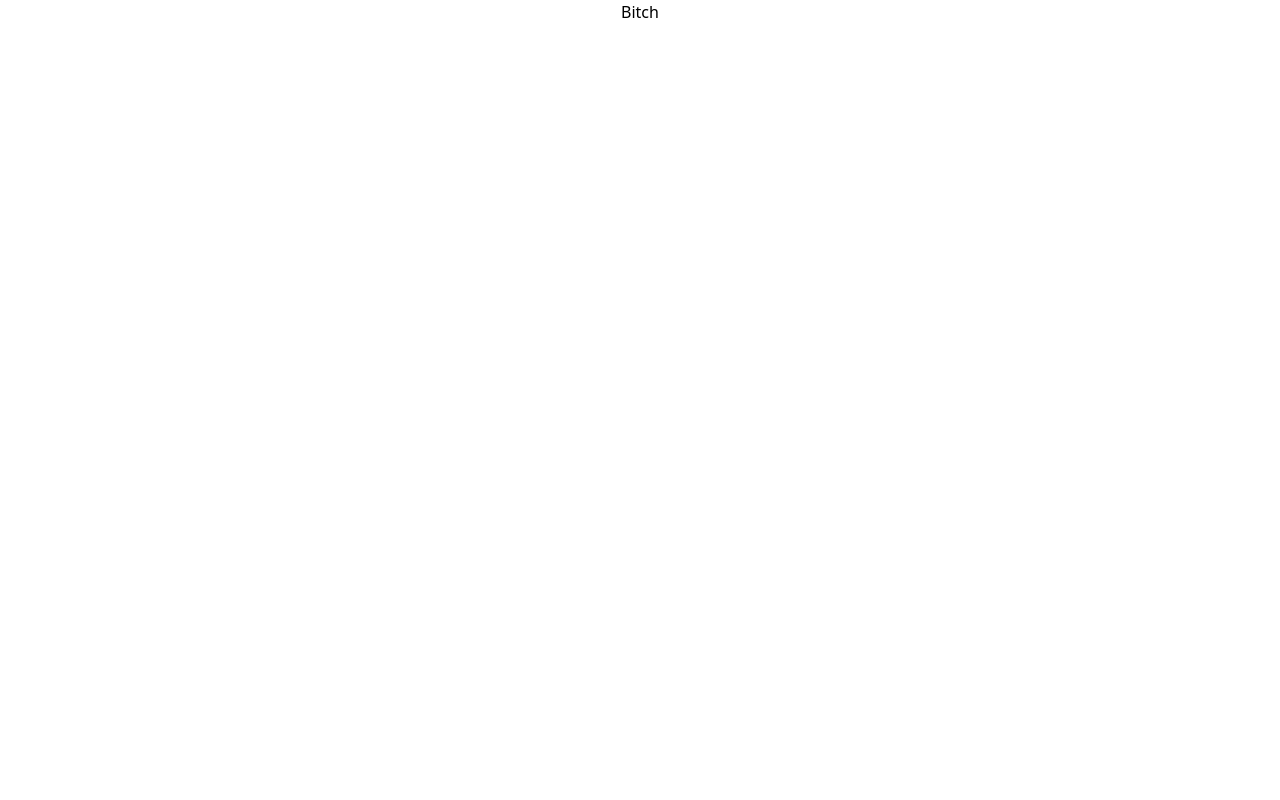
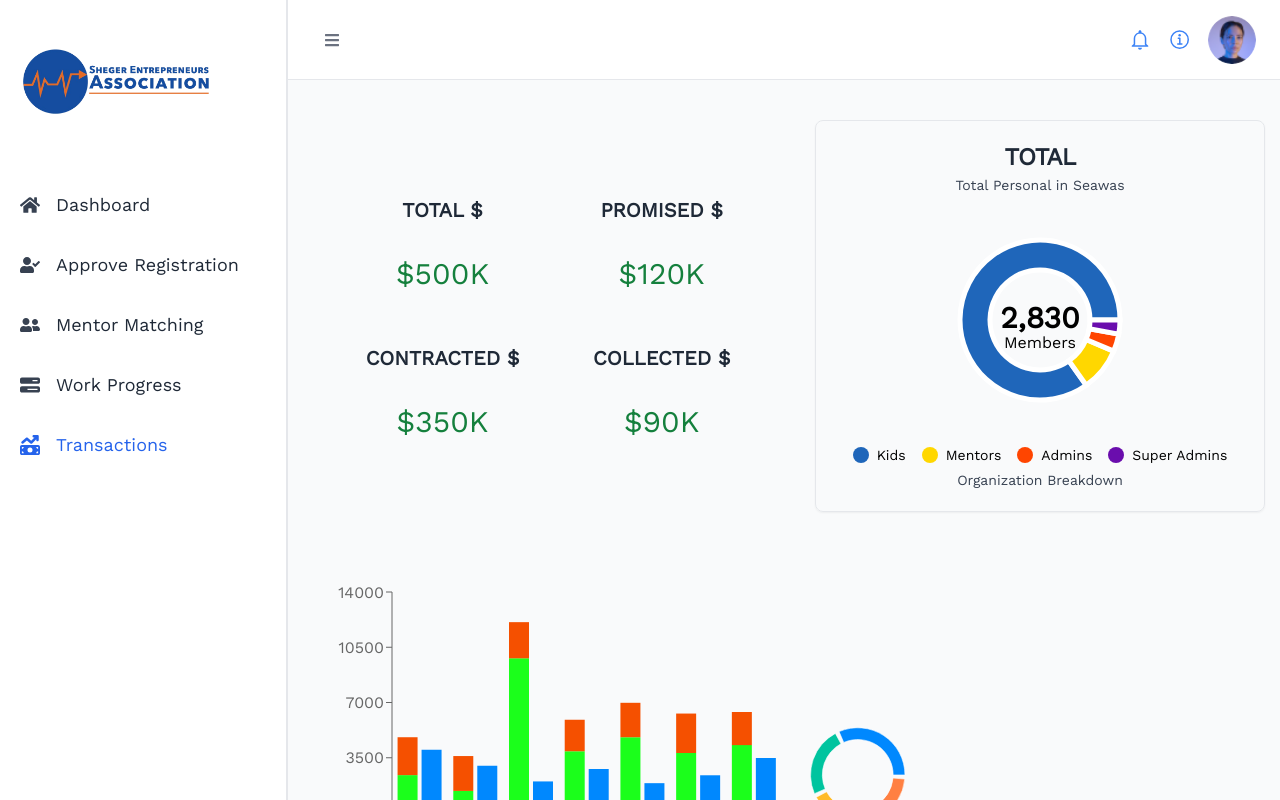
Before and after one commit to MillionTenkir/seawas-next, a Next.js app: page /transactions in a window 1280 px wide. Before the commit this address had no page. Built offline with nearby package versions, Linux system fonts and the light colour scheme.

Commit message:
Admin page progress

```diff
--- /dev/null
+++ b/app/(home)/transactions/page.tsx
@@ -0,0 +1,68 @@
+import MoneyBarChart from "@/components/MoneyBarChart";
+import MoneyPieChart from "@/components/MoneyPieChart";
+import AdminPieChart from "@/components/PieChartGraph";
+import React from "react";
+
+const page = () => {
+  return (
+    <>
+      <section className="w-full flex justify-center items-center flex-col py-10 px-6">
+        <div className="grid grid-cols-1 md:grid-cols-2">
+          <div className="flex flex-row justify-evenly items-center gap-5">
+            <div className="flex flex-col gap-5">
+              <div>
+                <h1 className="uppercase font-work-sans font-semibold text-gray-800 sm:text-[20px] sm:leading-[64px] text-[10px] leading-[46px] text-center">
+                  Total $
+                </h1>
+                <h1 className="uppercase font-work-sans font-medium text-green-700 sm:text-[30px] sm:leading-[64px] text-[10px] leading-[46px] text-center">
+                  $500K
+                </h1>
+              </div>
+              <div>
+                <h1 className="uppercase font-work-sans font-semibold text-gray-800 sm:text-[20px] sm:leading-[64px] text-[10px] leading-[46px] text-center">
+                  Contracted $
+                </h1>
+                <h1 className="uppercase font-work-sans font-medium text-green-700 sm:text-[30px] sm:leading-[64px] text-[10px] leading-[46px] text-center">
+                  $350K
+                </h1>
+              </div>
+            </div>
+            <div className="flex flex-col  gap-5">
+              <div>
+                <h1 className="uppercase font-work-sans font-semibold text-gray-800 sm:text-[20px] sm:leading-[64px] text-[10px] leading-[46px] text-center">
+                  Promised $
+                </h1>
+                <h1 className="uppercase font-work-sans font-medium text-green-700 sm:text-[30px] sm:leading-[64px] text-[10px] leading-[46px] text-center">
+                  $120K
+                </h1>
+              </div>
+              <div>
+                <h1 className="uppercase font-work-sans font-semibold text-gray-800 sm:text-[20px] sm:leading-[64px] text-[10px] leading-[46px] text-center">
+                  Collected $
+                </h1>
+                <h1 className="uppercase font-work-sans font-medium text-green-700 sm:text-[30px] sm:leading-[64px] text-[10px] leading-[46px] text-center">
+                  $90K
+                </h1>
+              </div>
+            </div>
+          </div>
+          <div className="flex justify-center items-center ml-10">
+            <AdminPieChart />
+          </div>
+        </div>
+      </section>
+      <section className="w-full flex justify-center items-center flex-col py-5 px-6">
+        <div className="grid grid-cols-1 md:grid-cols-2">
+          <div>
+            <MoneyBarChart />
+          </div>
+          <div>
+            <MoneyPieChart />
+          </div>
+        </div>
+      </section>
+    </>
+  );
+};
+
+export default page;
--- /dev/null
+++ b/app/(home)/workprogress/page.tsx
@@ -0,0 +1,7 @@
+import React from "react";
+
+const page = () => {
+  return <div>Work Progress</div>;
+};
+
+export default page;
--- /dev/null
+++ b/components/MoneyBarChart.tsx
@@ -0,0 +1,85 @@
+"use client";
+import React from "react";
+import {
+  BarChart,
+  Bar,
+  XAxis,
+  YAxis,
+  CartesianGrid,
+  Tooltip,
+  Legend,
+  ResponsiveContainer,
+} from "recharts";
+
+const MoneyBarChart = () => {
+  const data = [
+    {
+      name: "Jan",
+      Total: 4000,
+      "In Hands": 2400,
+      Dispursed: 2400,
+    },
+    {
+      name: "Feb",
+      Total: 3000,
+      "In Hands": 1398,
+      Dispursed: 2210,
+    },
+    {
+      name: "March",
+      Total: 2000,
+      "In Hands": 9800,
+      Dispursed: 2290,
+    },
+    {
+      name: "Apr",
+      Total: 2780,
+      "In Hands": 3908,
+      Dispursed: 2000,
+    },
+    {
+      name: "May",
+      Total: 1890,
+      "In Hands": 4800,
+      Dispursed: 2181,
+    },
+    {
+      name: "Jun",
+      Total: 2390,
+      "In Hands": 3800,
+      Dispursed: 2500,
+    },
+    {
+      name: "Jul",
+      Total: 3490,
+      "In Hands": 4300,
+      Dispursed: 2100,
+    },
+  ];
+  return (
+    <div className="text-gray-800">
+      <BarChart
+        width={500}
+        height={300}
+        data={data}
+        margin={{
+          top: 20,
+          right: 30,
+          left: 20,
+          bottom: 5,
+        }}
+      >
+        {/* <CartesianGrid strokeDasharray="3 3" /> */}
+        <XAxis dataKey="name" />
+        <YAxis />
+        <Tooltip />
+        <Legend />
+        <Bar dataKey="In Hands" stackId="a" fill="#1bff1b" />
+        <Bar dataKey="Dispursed" stackId="a" fill="#f55000" />
+        <Bar dataKey="Total" fill="#0088FE" />
+      </BarChart>
+    </div>
+  );
+};
+
+export default MoneyBarChart;
--- /dev/null
+++ b/components/MoneyPieChart.tsx
@@ -0,0 +1,52 @@
+"use client";
+import React from "react";
+import { PieChart, Pie, Sector, Cell, ResponsiveContainer } from "recharts";
+
+const data = [
+  { name: "Group A", value: 400 },
+  { name: "Group B", value: 300 },
+  { name: "Group C", value: 300 },
+  { name: "Group D", value: 200 },
+];
+const COLORS = ["#0088FE", "#00C49F", "#FFBB28", "#FF8042"];
+
+const MoneyPieChart = () => {
+  return (
+    <div className="flex justify-center items-center">
+      <PieChart width={800} height={400}>
+        <Pie
+          data={data}
+          cx={120}
+          cy={200}
+          innerRadius={60}
+          outerRadius={80}
+          fill="#8884d8"
+          paddingAngle={5}
+          dataKey="value"
+        >
+          {data.map((entry, index) => (
+            <Cell key={`cell-${index}`} fill={COLORS[index % COLORS.length]} />
+          ))}
+        </Pie>
+        {/* <Pie
+        data={data}
+        cx={420}
+        cy={200}
+        startAngle={180}
+        endAngle={0}
+        innerRadius={60}
+        outerRadius={80}
+        fill="#8884d8"
+        paddingAngle={5}
+        dataKey="value"
+        >
+        {data.map((entry, index) => (
+          <Cell key={`cell-${index}`} fill={COLORS[index % COLORS.length]} />
+          ))}
+          </Pie> */}
+      </PieChart>
+    </div>
+  );
+};
+
+export default MoneyPieChart;
```
